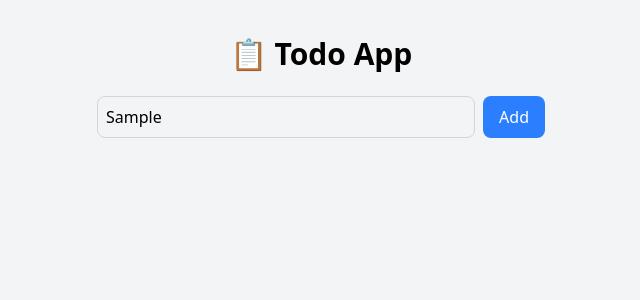
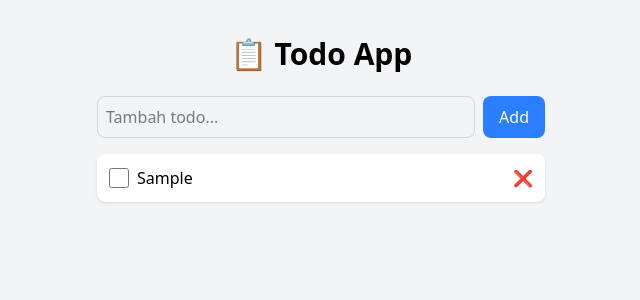
Before and after one commit to Nurhiman20/dashtomer-todo-app, a Vue app: page / in a window 1280 px wide. Both pictures are taken after typing "Sample" into the empty fields and a click on the button "Add". Shown: the top 300 px of the page, without its empty margins (319-959 px from the left). Built offline with nearby package versions, Linux system fonts and the light colour scheme.

Commit message:
:sparkles: feat(Create, Delete): New feature

```diff
--- a/src/App.vue
+++ b/src/App.vue
@@ -18,7 +18,7 @@
       <ul class="space-y-2">
         <li v-for="(todo, index) in todos" :key="index" class="flex items-center justify-between bg-white p-3 rounded-lg shadow">
           <div class="flex items-center gap-2">
-            <input type="checkbox" v-model="todo.done" @change="markComplete(index)" class="w-5 h-5 text-blue-500 focus:ring-blue-400">
+            <input type="checkbox" v-model="todo.done" class="w-5 h-5 text-blue-500 focus:ring-blue-400">
             <span :class="{ 'line-through text-gray-400': todo.done }" class="cursor-pointer">
               {{ todo.text }}
             </span>
@@ -41,11 +41,13 @@ type Todo = {
 const todos = ref<Todo[]>([]);
 const newTodo = ref<string>('');
 
-const addTodo = () => {};
+const addTodo = () => {
+  if (newTodo.value.trim() !== '') {
+    todos.value.push({ text: newTodo.value.trim(), done: false });
+    newTodo.value = '';
+  }
+};
 const removeTodo = (index: number) => {
-  console.log(index);
+  todos.value.splice(index, 1);
 };
-const markComplete = (index: number) => {
-  console.log(index);
-}
 </script>
```
